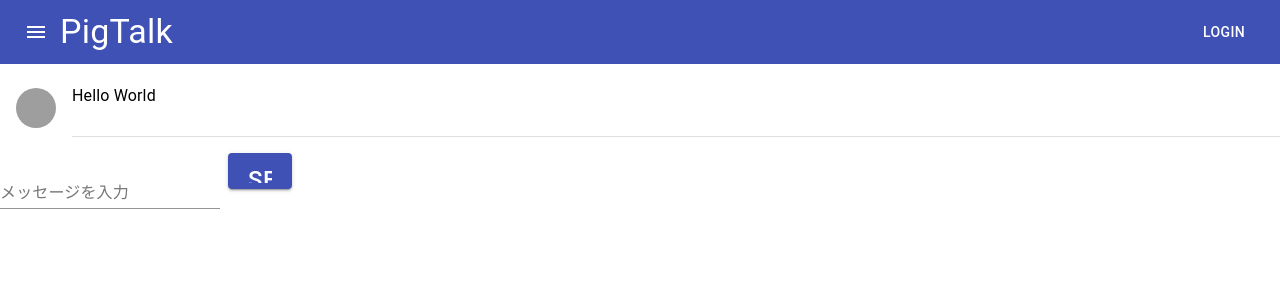
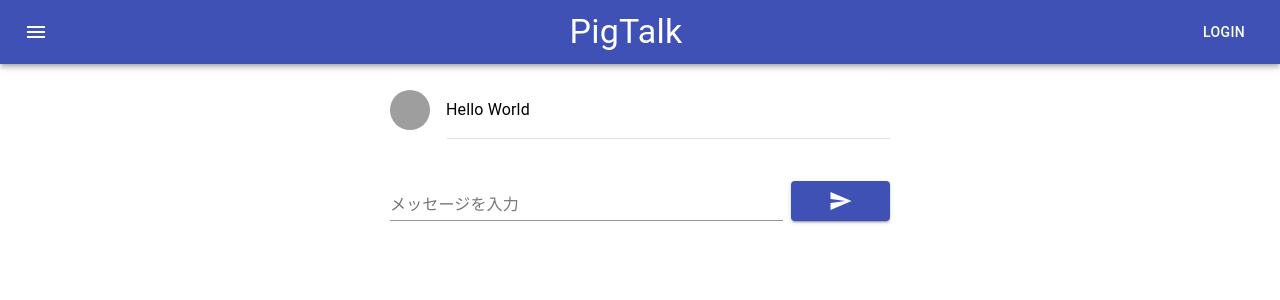
Before and after one commit to masaki987654321/react-practice, a React (Create React App) app in the folder Chat/chat_app/: page / in a window 1280 px wide. Shown: the top 300 px of the page. Built offline with nearby package versions, Linux system fonts and the light colour scheme; grey boxes are pictures that could not be loaded.

Commit message:
cssの追加

```diff
--- a/Chat/chat_app/public/index.html
+++ b/Chat/chat_app/public/index.html
@@ -25,6 +25,13 @@
       Learn how to configure a non-root public URL by running `npm run build`.
     -->
     <title>React App</title>
+
+    <!-- Google Icon -->
+    <link
+    rel="stylesheet"
+    href="https://fonts.googleapis.com/icon?family=Material+Icons"
+    />
+
   </head>
   <body>
     <noscript>You need to enable JavaScript to run this app.</noscript>
--- a/Chat/chat_app/src/components/ButtonAppBar.js
+++ b/Chat/chat_app/src/components/ButtonAppBar.js
@@ -6,7 +6,7 @@ import Typography from '@material-ui/core/Typography';
 import Button from '@material-ui/core/Button';
 import IconButton from '@material-ui/core/IconButton';
 import MenuIcon from '@material-ui/icons/Menu';
-// import '../styles/ButtonAppBar.css';
+import '../styles/ButtonAppBar.css';
 
 const useStyles = makeStyles(theme => ({
     root: {
--- a/Chat/chat_app/src/components/TextInput.js
+++ b/Chat/chat_app/src/components/TextInput.js
@@ -1,7 +1,7 @@
 import React, {Component} from 'react';
 
 import TextField from '@material-ui/core/TextField';
-// import '../styles/TextInput.css';
+import '../styles/TextInput.css';
 import SendButtons from './SendButton';
 
 import {bindActionCreators} from 'redux';
--- /dev/null
+++ b/Chat/chat_app/src/styles/App.css
@@ -0,0 +1,29 @@
+.App{
+    margin: 0 auto;
+    max-width: 500px;
+  }
+
+  @media screen and (max-width:520px) {
+    /*　画面サイズが520pxからはここを読み込む　*/
+    .App{
+      margin: 0 20px;
+    }
+  }
+
+  .App ul {
+    margin: 10px auto;
+  }
+
+  .App ul li {
+    padding-left: 0;
+    display: flex;
+    align-items: center;
+  }
+
+  .App ul .MuiDivider-inset{
+    margin-left: 57px;
+  }
+
+  .App ul li .MuiListItemAvatar-alignItemsFlexStart {
+    margin-top: 0;
+  }
--- /dev/null
+++ b/Chat/chat_app/src/styles/ButtonAppBar.css
@@ -0,0 +1,3 @@
+h4 {
+    text-align: center;
+}
--- /dev/null
+++ b/Chat/chat_app/src/styles/TextInput.css
@@ -0,0 +1,14 @@
+.wrap {
+    display: flex;
+    justify-content: center;
+}
+
+.wrap .text {
+    width: 80%;
+}
+
+.wrap button {
+    margin-top: 24px;
+    margin-right: 0;
+    width: 20%;
+}
```
Also changed, not shown: Chat/chat_app/src/App.js (+2 -0 lines).
